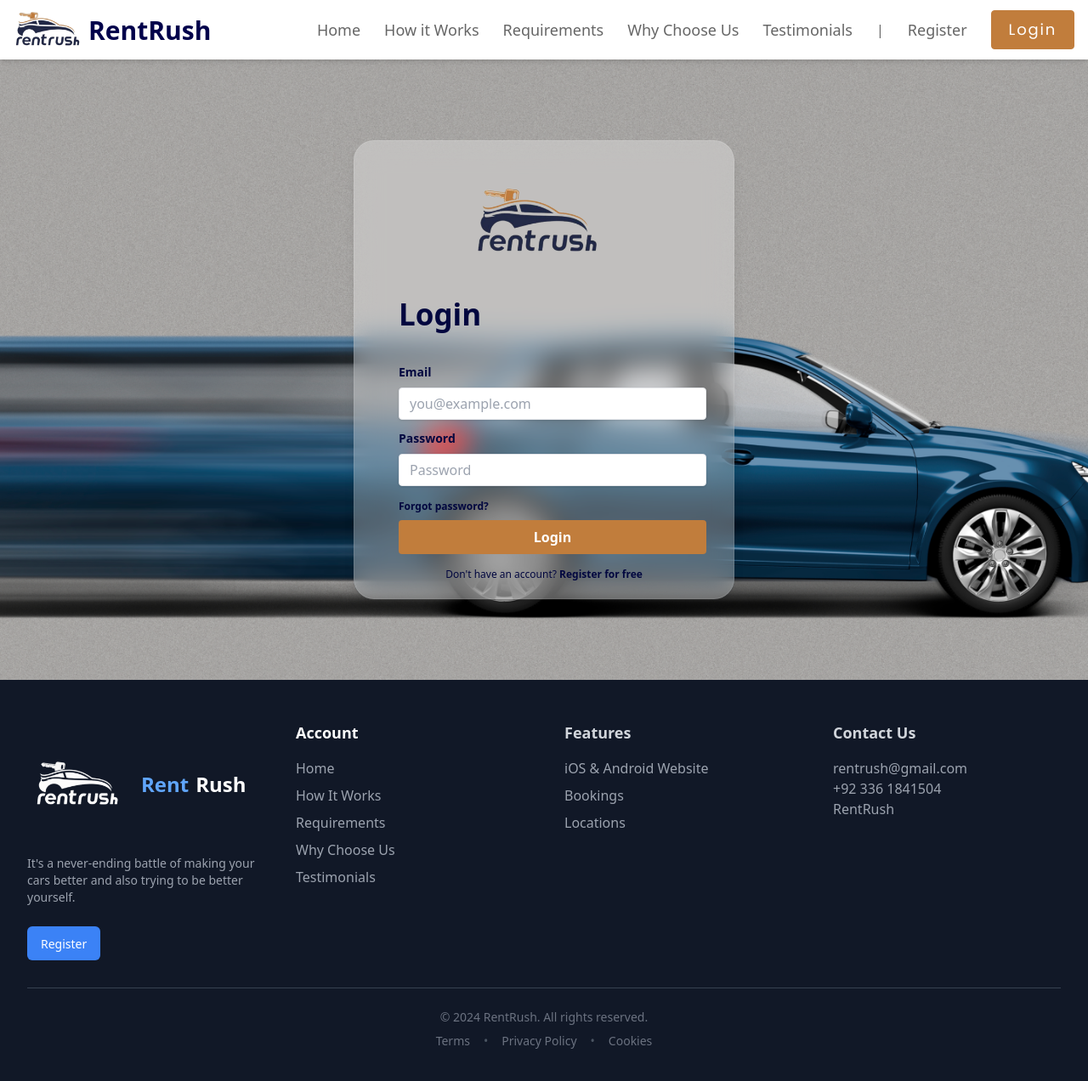
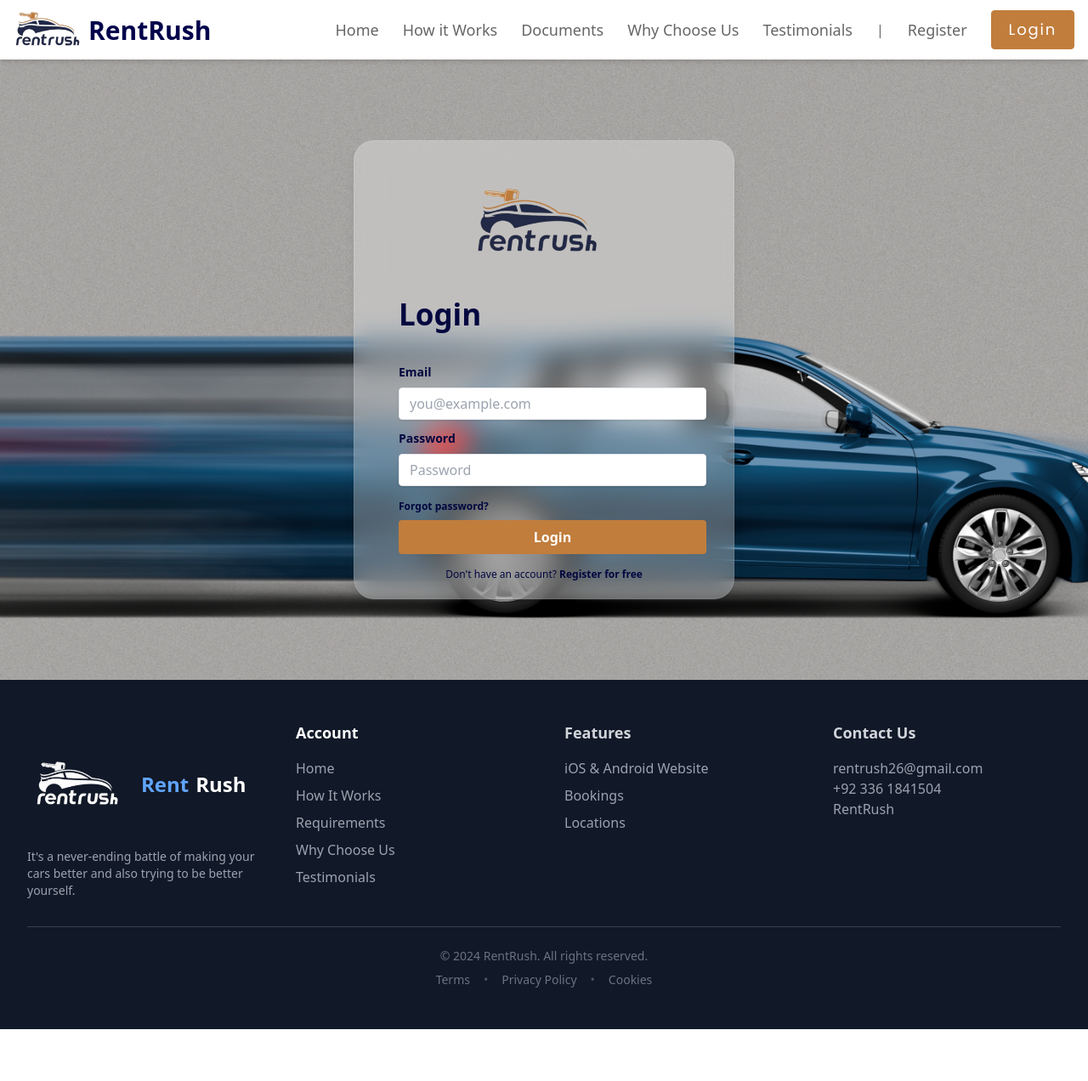
Before and after one commit to DevFawadKhan/RentRush-Front, a React (Vite) app: page /login in a window 1280 px wide. Shown: the top 1272 px of the page at 85% size. After the commit the page ends 1211 px from the top, so only its background shows below. Built offline with nearby package versions, Linux system fonts and the light colour scheme.

Commit message:
update landingpag

```diff
--- a/src/components/Footer.jsx
+++ b/src/components/Footer.jsx
@@ -17,16 +17,16 @@
             <span className="mr-2">Rent</span>
             <span className="text-white">Rush</span>
           </h1>
-          <p className="mt-2 text-gray-400 text-sm">
+          <p className="text-gray-400 text-sm">
             It's a never-ending battle of making your cars better and also
             trying to be better yourself.
-          </p>{" "}
-          <br></br>
-          <button className="px-4 py-2 bg-blue-500 text-white rounded-md hover:bg-blue-600">
+          </p>
+          {/* <br></br> */}
+          {/* <button className="px-4 py-2 bg-blue-500 text-white rounded-md hover:bg-blue-600">
             <a href="/showroom/signup" className="text-sm hover:underline">
               Register
             </a>
-          </button>
+          </button> */}
         </div>
 
         {/* Account Section */}
@@ -88,7 +88,7 @@
         {/* Contact Us Section */}
         <div>
           <h3 className="text-lg font-semibold mb-4">Contact Us</h3>
-          <p className="text-gray-400">rentrush@gmail.com</p>
+          <p className="text-gray-400">rentrush26@gmail.com</p>
           <p className="text-gray-400">+92 336 1841504</p>
           <p className="text-gray-400">RentRush</p>
         </div>
--- a/src/components/Navbar.jsx
+++ b/src/components/Navbar.jsx
@@ -15,7 +15,7 @@
     }
   }
   function scrollToRequirements() {
-    const element = document.getElementById("requirements");
+    const element = document.getElementById("Documents");
     if (element) {
       element.scrollIntoView({ behavior: "smooth" });
     }
@@ -66,7 +66,7 @@
                 onClick={scrollToRequirements}
                 className="list-none cursor-pointer  hover:text-[#C17D3C] text-[18px] text-[#000000] opacity-60 hover:opacity-100 font-medium"
               >
-                Requirements
+                Documents
               </li>
               <li
                 onClick={scrollToDetails}
--- a/src/components/customer/Footer.jsx
+++ b/src/components/customer/Footer.jsx
@@ -16,16 +16,16 @@
             <span className="mr-2">Rent</span>
             <span className="text-white">Rush</span>
           </h1>
-          <p className="mt-2 text-gray-400 text-sm">
+          <p className="text-gray-400 text-sm">
             It's a never-ending battle of making your cars better and also
             trying to be better yourself.
-          </p>{" "}
-          <br></br>
-          <button className="px-4 py-2 bg-blue-500 text-white rounded-md hover:bg-blue-600">
+          </p>
+          {/* <br></br> */}
+          {/* <button className="px-4 py-2 bg-blue-500 text-white rounded-md hover:bg-blue-600">
             <a href="/showroom/signup" className="text-sm hover:underline">
               Register
             </a>
-          </button>
+          </button> */}
         </div>
 
         {/* Account Section */}
@@ -68,17 +68,12 @@
           <ul className="space-y-2 text-gray-400">
             <li>
               <a href="#" className="hover:text-blue-500">
-                Vehicle Tracker
-              </a>
-            </li>
-            <li>
-              <a href="#" className="hover:text-blue-500">
                 iOS & Android Website
               </a>
             </li>
             <li>
               <a href="#" className="hover:text-blue-500">
-                Business Trips
+                Bookings
               </a>
             </li>
             <li>
@@ -92,7 +87,7 @@
         {/* Contact Us Section */}
         <div>
           <h3 className="text-lg font-semibold mb-4">Contact Us</h3>
-          <p className="text-gray-400">rentrush@gmail.com</p>
+          <p className="text-gray-400">rentrush26@gmail.com</p>
           <p className="text-gray-400">+92 336 1841504</p>
           <p className="text-gray-400">RentRush</p>
         </div>
```
